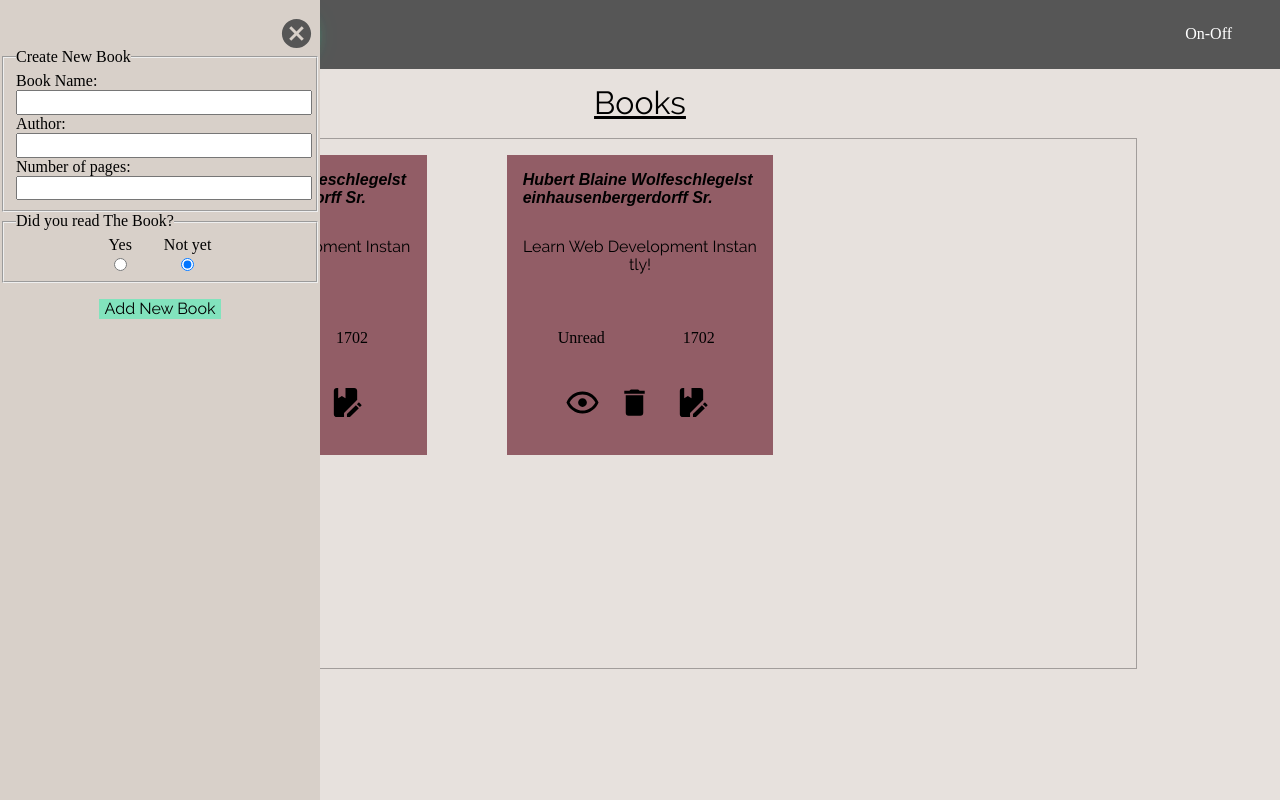
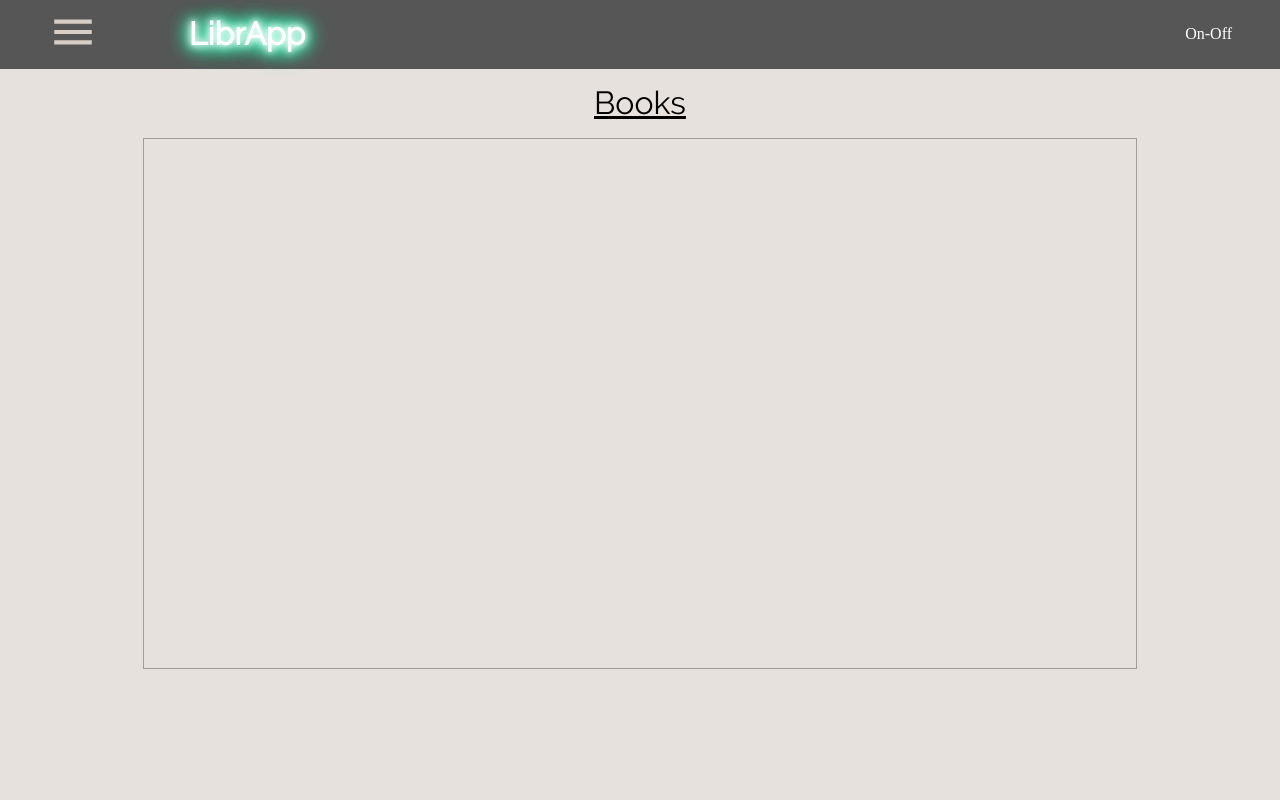
Before and after one commit to erenova/Library, a plain HTML site: page index.html in a window 1280 px wide. Drawn offline with Linux system fonts and the light colour scheme.

Commit message:
remove the dummy content

```diff
--- a/index.html
+++ b/index.html
@@ -30,68 +30,13 @@
 
             <div class="content-header">Books</div>
             <div class="content-books" id="contentBooks">
-                <div class="book" data-book-index="0">
-                    <div class="book-author">Hubert Blaine Wolfeschlegelsteinhausenbergerdorff Sr.</div>
-                    <div class="book-name">Learn Web Development Instantly!</div>
-                    <div class="book-read-state">Read</div>
-                    <div class="book-page-number">1702</div>
-                    <div class="book-buttons">
-                        <div class="book-read book-button" data-button="read" data-read-state="true">
-                            <button type="button">
-                                <svg xmlns="http://www.w3.org/2000/svg" viewBox="0 0 24 24">
-                                    <path
-                                        d="M12,9A3,3 0 0,1 15,12A3,3 0 0,1 12,15A3,3 0 0,1 9,12A3,3 0 0,1 12,9M12,4.5C17,4.5 21.27,7.61 23,12C21.27,16.39 17,19.5 12,19.5C7,19.5 2.73,16.39 1,12C2.73,7.61 7,4.5 12,4.5M3.18,12C4.83,15.36 8.24,17.5 12,17.5C15.76,17.5 19.17,15.36 20.82,12C19.17,8.64 15.76,6.5 12,6.5C8.24,6.5 4.83,8.64 3.18,12Z" />
-                                </svg>
-                            </button>
-                        </div>
-                        <div class="book-delete-button book-button" data-button="delete">
-                            <button type="button"><svg xmlns="http://www.w3.org/2000/svg" viewBox="0 0 24 24">
-                                    <path
-                                        d="M19,4H15.5L14.5,3H9.5L8.5,4H5V6H19M6,19A2,2 0 0,0 8,21H16A2,2 0 0,0 18,19V7H6V19Z" />
-                                </svg></button>
-                        </div>
-                        <div class="book-edit-button book-button" data-button="edit">
-                            <button type="button"><svg xmlns="http://www.w3.org/2000/svg" viewBox="0 0 24 24">
-                                    <path
-                                        d="M19.39 10.74L11 19.13V22H6C4.89 22 4 21.11 4 20V4C4 2.9 4.89 2 6 2H7V9L9.5 7.5L12 9V2H18C19.1 2 20 2.89 20 4V10.3C19.78 10.42 19.57 10.56 19.39 10.74M13 19.96V22H15.04L21.17 15.88L19.13 13.83L13 19.96M22.85 13.47L21.53 12.15C21.33 11.95 21 11.95 20.81 12.15L19.83 13.13L21.87 15.17L22.85 14.19C23.05 14 23.05 13.67 22.85 13.47Z" />
-                                </svg></button>
-                        </div>
-                    </div>
-                </div>
-                <div class="book" data-book-index="1">
-                    <div class="book-author">Hubert Blaine Wolfeschlegelsteinhausenbergerdorff Sr.</div>
-                    <div class="book-name">Learn Web Development Instantly!</div>
-                    <div class="book-read-state">Unread</div>
-                    <div class="book-page-number">1702</div>
-                    <div class="book-buttons">
-                        <div class="book-read book-button" data-button="read" data-read-state="true">
-                            <button type="button">
-                                <svg xmlns="http://www.w3.org/2000/svg" viewBox="0 0 24 24">
-                                    <path
-                                        d="M12,9A3,3 0 0,1 15,12A3,3 0 0,1 12,15A3,3 0 0,1 9,12A3,3 0 0,1 12,9M12,4.5C17,4.5 21.27,7.61 23,12C21.27,16.39 17,19.5 12,19.5C7,19.5 2.73,16.39 1,12C2.73,7.61 7,4.5 12,4.5M3.18,12C4.83,15.36 8.24,17.5 12,17.5C15.76,17.5 19.17,15.36 20.82,12C19.17,8.64 15.76,6.5 12,6.5C8.24,6.5 4.83,8.64 3.18,12Z" />
-                                </svg>
-                            </button>
-                        </div>
-                        <div class="book-delete-button book-button" data-button="delete">
-                            <button type="button"><svg xmlns="http://www.w3.org/2000/svg" viewBox="0 0 24 24">
-                                    <path
-                                        d="M19,4H15.5L14.5,3H9.5L8.5,4H5V6H19M6,19A2,2 0 0,0 8,21H16A2,2 0 0,0 18,19V7H6V19Z" />
-                                </svg></button>
-                        </div>
-                        <div class="book-edit-button book-button" data-button="edit">
-                            <button type="button"><svg xmlns="http://www.w3.org/2000/svg" viewBox="0 0 24 24">
-                                    <path
-                                        d="M19.39 10.74L11 19.13V22H6C4.89 22 4 21.11 4 20V4C4 2.9 4.89 2 6 2H7V9L9.5 7.5L12 9V2H18C19.1 2 20 2.89 20 4V10.3C19.78 10.42 19.57 10.56 19.39 10.74M13 19.96V22H15.04L21.17 15.88L19.13 13.83L13 19.96M22.85 13.47L21.53 12.15C21.33 11.95 21 11.95 20.81 12.15L19.83 13.13L21.87 15.17L22.85 14.19C23.05 14 23.05 13.67 22.85 13.47Z" />
-                                </svg></button>
-                        </div>
-                    </div>
-                </div>
+
             </div>
         </div>
 
 
         <!-- Backdrop and sidebar -->
-        <div id="sidebar" class="sidebar" data-state="active">
+        <div id="sidebar" class="sidebar" data-state="deactive">
             <div class="sidebar-items">
                 <div class="new-book-form" id="bookForm">
                     <form>
@@ -99,13 +44,22 @@
                             <fieldset>
                                 <legend>Create New Book</legend>
                                 <label for="bookName">
-                                    Book Name: <input type="text" id="bookName">
+                                    Book Name: <input type="text" id="bookName" data-input-element
+                                        placeholder="Book Name">
+                                    <span class="tooltip">Please fill out this field.</span>
+
                                 </label>
                                 <label for="author">
-                                    Author: <input type="text" id="author">
+                                    Author: <input type="text" id="author" data-input-element placeholder="Author">
+                                    <span class="tooltip">Please fill out this field.</span>
+
                                 </label>
                                 <label for="pageNumber">
-                                    Number of pages: <input type="number" id="pageNumber">
+                                    Number of pages: <input type="number" id="pageNumber" data-input-element
+                                        placeholder="Number of Pages">
+                                    <span class="tooltip">Please fill out this
+                                        field.</span>
+
                                 </label>
                             </fieldset>
                             <fieldset class="second-fieldset">
@@ -125,7 +79,8 @@
                             </fieldset>
                         </div>
 
-                        <div class="add-book-button"><button type="button">Add New Book</button></div>
+                        <div class="add-book-button"><button type="button" id="NewBookButton">Add New Book</button>
+                        </div>
                     </form>
                 </div>
             </div>
```
